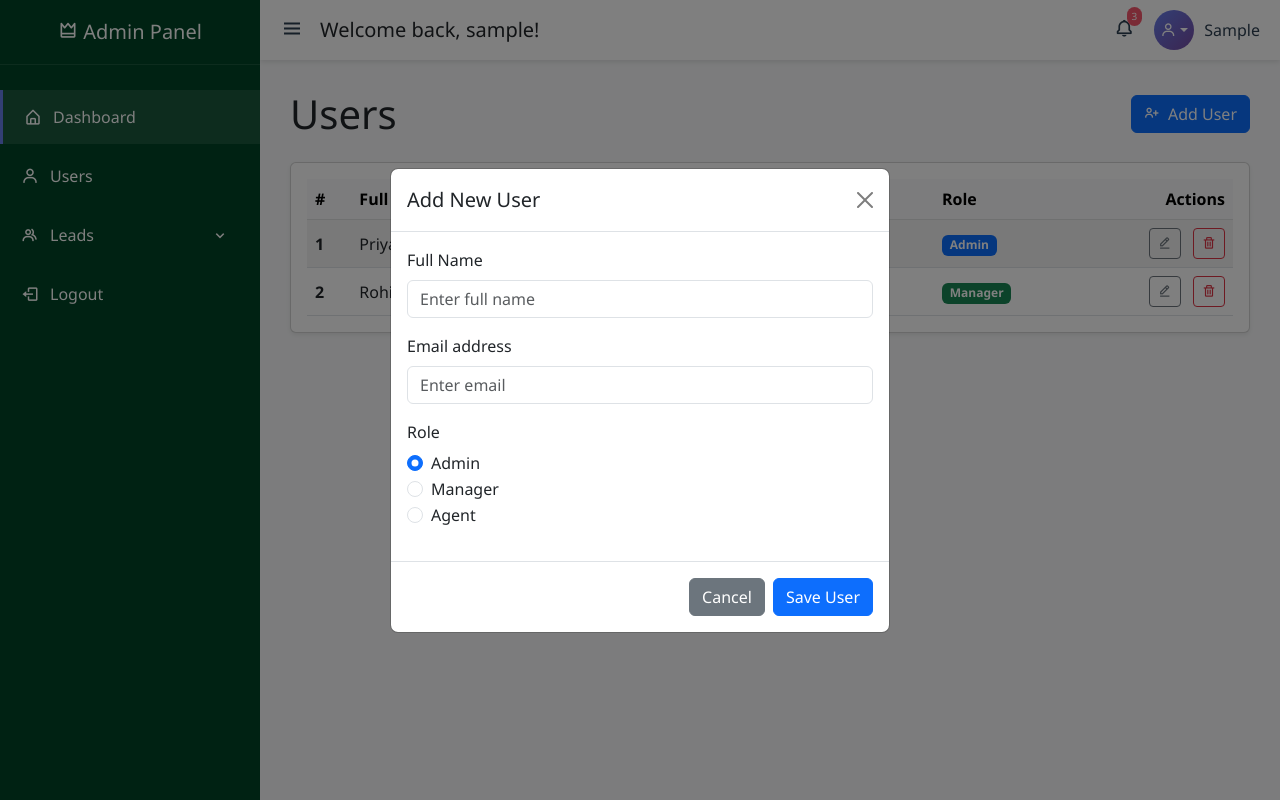
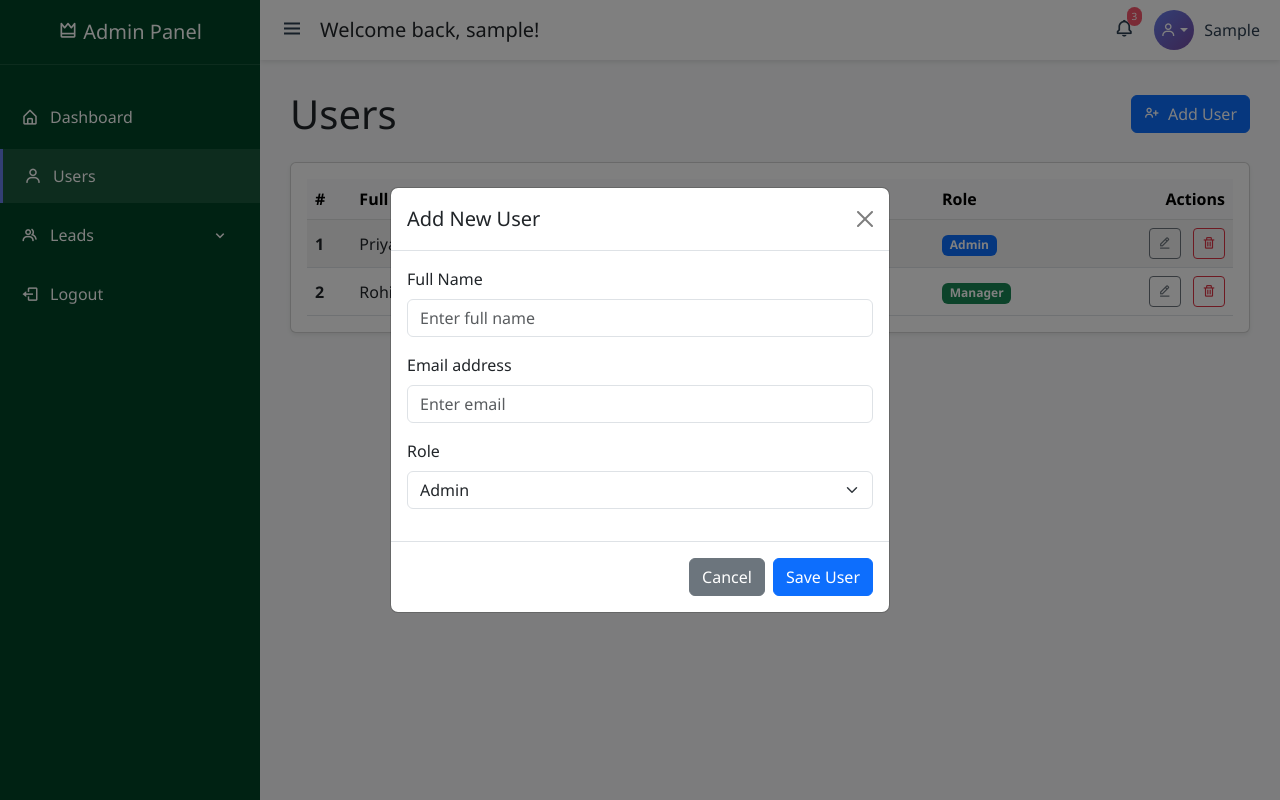
Before and after one commit to ddroy9090-ind/telecrm, a PHP site: page /users.php in a window 1280 px wide, after a click on "Add User". Run offline with PHP 8.4, Linux system fonts and the light colour scheme; the visitor is signed in with stand-in values (Sample User, id 1); some libraries are stand-ins or nearby versions.

Commit message:
Improve sidebar active state and enhance user role input

```diff
--- a/includes/common-footer.php
+++ b/includes/common-footer.php
@@ -1,5 +1,8 @@
-<!-- Bootstrap JS -->
+    <!-- Bootstrap JS -->
     <script src="https://cdnjs.cloudflare.com/ajax/libs/bootstrap/5.3.0/js/bootstrap.bundle.min.js"></script>
+
+    <!-- Choices.js -->
+    <script src="https://cdn.jsdelivr.net/npm/choices.js/public/assets/scripts/choices.min.js"></script>
 
     <!-- Custom JS -->
     <script src="assets/js/custom.js"></script>
--- a/includes/common-header.php
+++ b/includes/common-header.php
@@ -13,5 +13,8 @@
 
     <!-- Custom CSS -->
     <link href="assets/css/style.css" rel="stylesheet">
+
+    <!-- Choices.js CSS -->
+    <link rel="stylesheet" href="https://cdn.jsdelivr.net/npm/choices.js/public/assets/styles/choices.min.css">
 </head>
 <body>
--- a/includes/sidebar.php
+++ b/includes/sidebar.php
@@ -3,7 +3,7 @@
         <h3><i class="bx bx-crown"></i> <span class="sidebar-text">Admin Panel</span></h3>
     </div>
     <ul class="sidebar-menu">
-        <li class="active">
+        <li>
             <a href="index.php" class="sidebar-link">
                 <i class="bx bx-home-alt"></i>
                 <span class="sidebar-text">Dashboard</span>
--- a/users.php
+++ b/users.php
@@ -93,27 +93,14 @@ if(!isset($_SESSION['loggedin']) || $_SESSION['loggedin'] !== true) {
                         <label for="emailAddress" class="form-label">Email address</label>
                         <input type="email" class="form-control" id="emailAddress" placeholder="Enter email">
                     </div>
-                    <fieldset class="mb-3">
-                        <legend class="col-form-label pt-0">Role</legend>
-                        <div class="form-check">
-                            <input class="form-check-input" type="radio" name="userRole" id="roleAdmin" value="admin" checked>
-                            <label class="form-check-label" for="roleAdmin">
-                                Admin
-                            </label>
-                        </div>
-                        <div class="form-check">
-                            <input class="form-check-input" type="radio" name="userRole" id="roleManager" value="manager">
-                            <label class="form-check-label" for="roleManager">
-                                Manager
-                            </label>
-                        </div>
-                        <div class="form-check">
-                            <input class="form-check-input" type="radio" name="userRole" id="roleAgent" value="agent">
-                            <label class="form-check-label" for="roleAgent">
-                                Agent
-                            </label>
-                        </div>
-                    </fieldset>
+                    <div class="mb-3">
+                        <label for="userRole" class="form-label">Role</label>
+                        <select id="userRole" class="form-select" data-choices>
+                            <option value="admin" selected>Admin</option>
+                            <option value="manager">Manager</option>
+                            <option value="agent">Agent</option>
+                        </select>
+                    </div>
                 </form>
             </div>
             <div class="modal-footer">
```
Also changed, not shown: assets/js/custom.js (+82 -3 lines).
